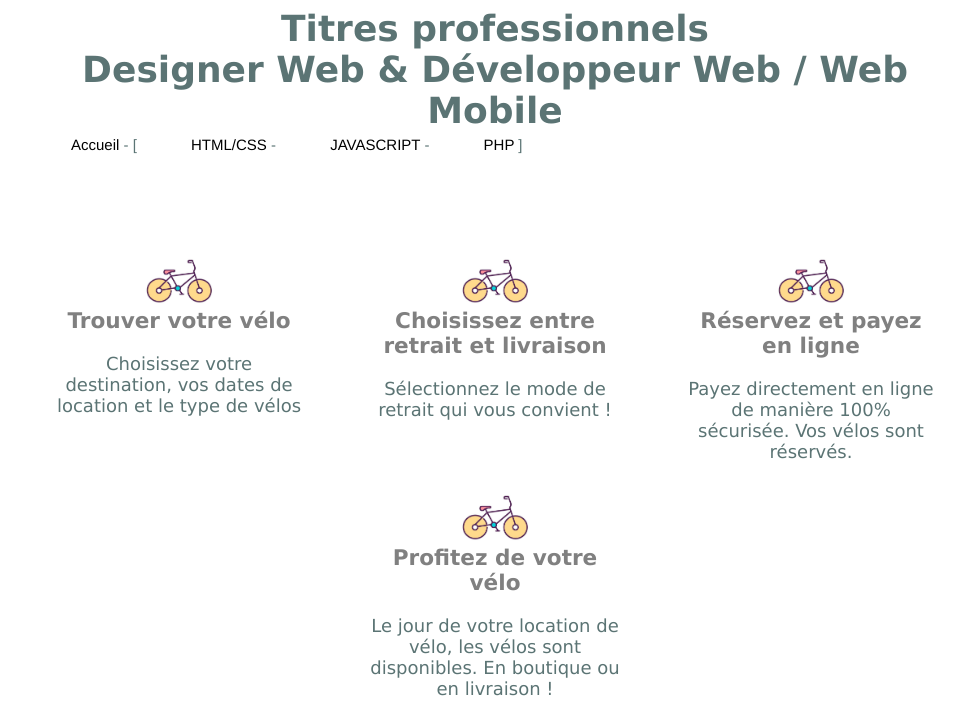
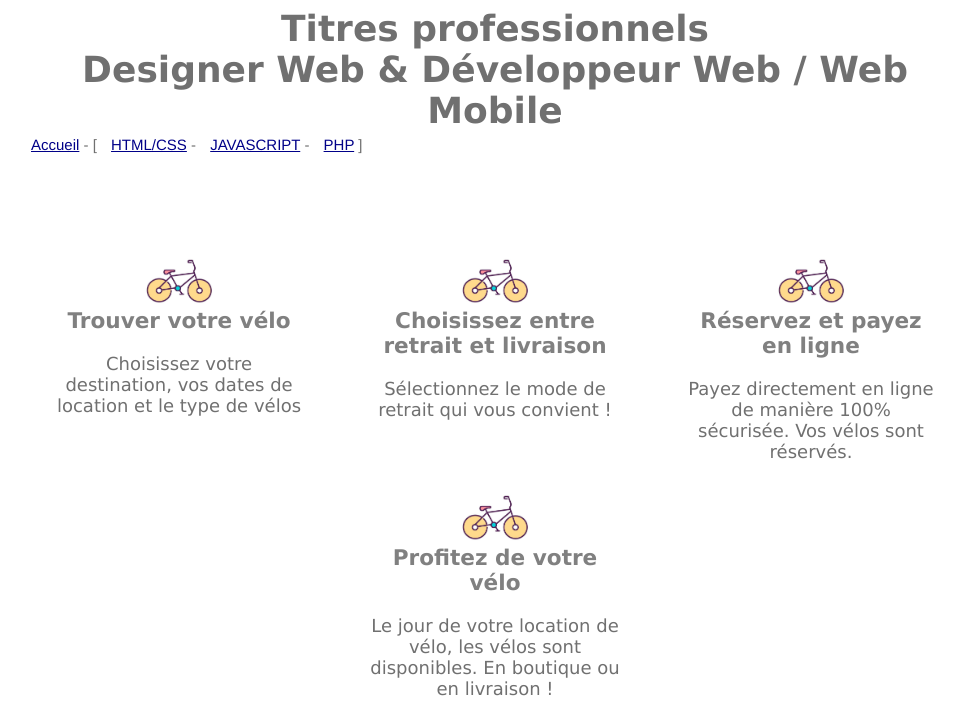
Before and after one commit to Easy-Micro/.github.io, a plain HTML site: page index.html in a window 1280 px wide. Shown: the top 707 px of the page, without its empty margins (145-1109 px from the left). Drawn offline with Linux system fonts and the light colour scheme.

Commit message:
Update mes_styles.css

```diff
--- a/css/mes_styles.css
+++ b/css/mes_styles.css
@@ -8,6 +8,7 @@ font-size: large;
 color: rgb(91, 116, 116);
 background-color:#fff;
 text-align: center;
+color:#707070;
 }
 
 h1 {
@@ -32,17 +33,11 @@ img {
 }
 
 
-/* style par défaut des liens hypertextes de tout le site */
+/* style par défaut des liens hypertexte de tout le site */
 
-a {
-    color:#000 ;
-    text-decoration: none;
-}
+a { color:#000088; text-decoration: underline; text-transform: none; }
+a:hover { color:#ff0000; text-decoration: underline; text-transform: none; }
 
-a:hover {
-    color:rgb(174, 243, 174) ;
-    text-decoration:none;
-}
 
 /*----------------------------------------------------------------------*/
 
@@ -73,7 +68,7 @@ margin-right: auto;
         }
 
 #sousmenu a {
-    margin-left:50px;
+    margin-left:10px;
 }
 
 /*----------------------------------------------------------------------*/
```
